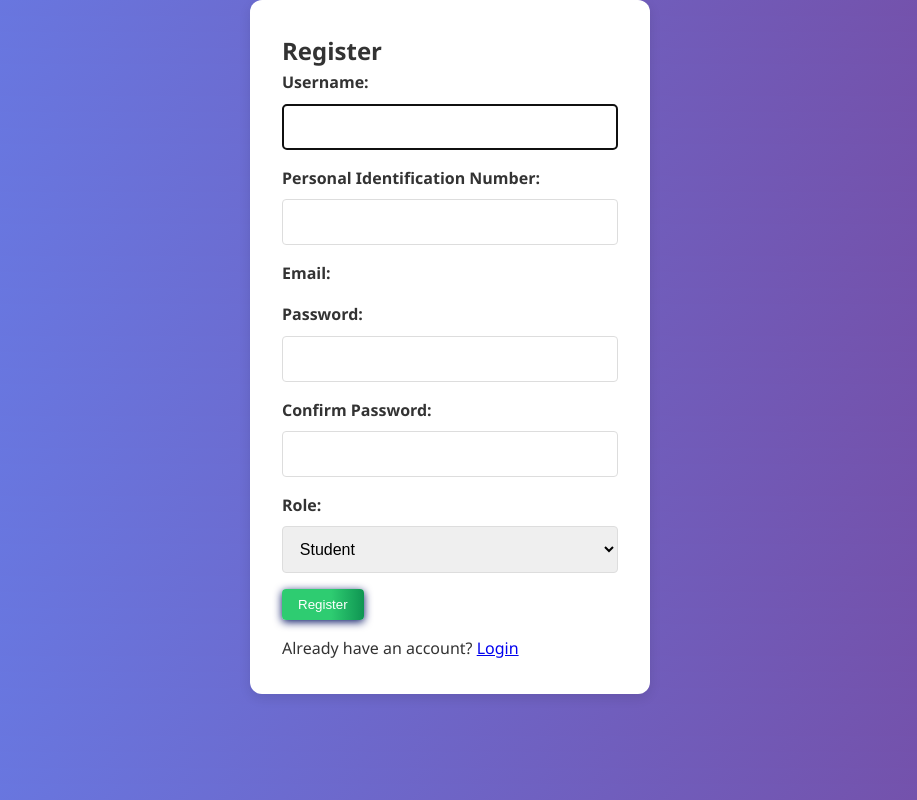
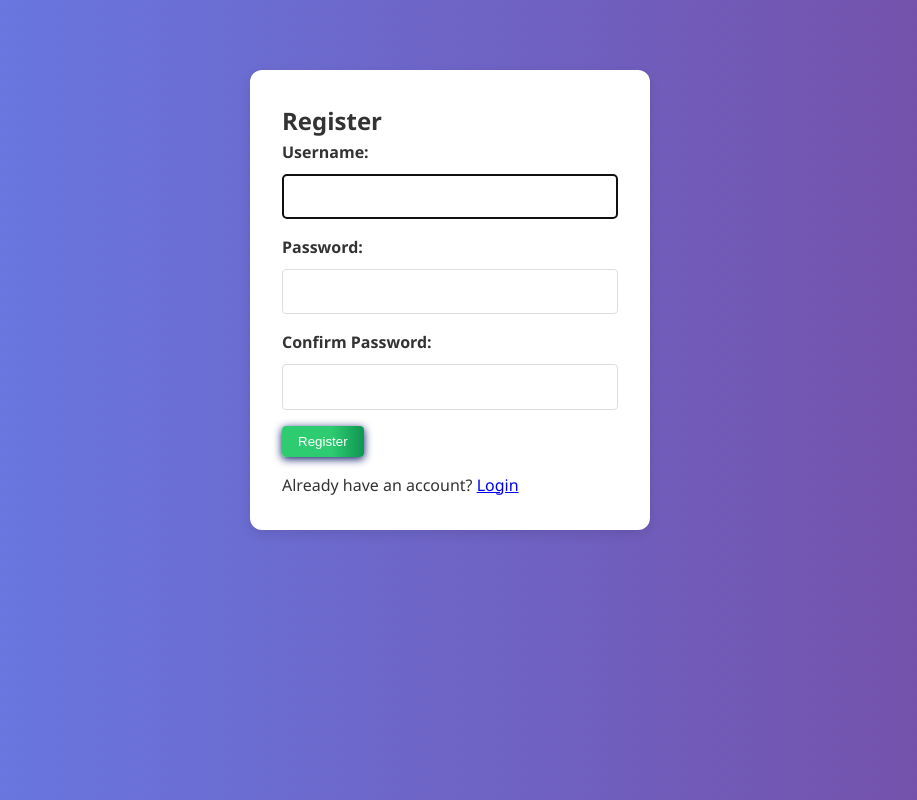
Before and after one commit to Yaneww11/collegeSystem, a Django app: page /register/ in a window 1280 px wide. Shown: the whole page, without its empty margins (190-1107 px from the left). Run offline with Django 5.2, Linux system fonts and the light colour scheme; some libraries are stand-ins or nearby versions.

Commit message:
fix: admin and register form

```diff
--- a/collegeSystem/users/admin.py
+++ b/collegeSystem/users/admin.py
@@ -13,6 +13,7 @@
 @admin.register(User)
 class UserAdmin(BaseUserAdmin, ModelAdmin):
     # Forms loaded from `unfold.forms`
+    list_display = ('username', 'email', 'is_staff', 'is_active')
     form = UserChangeForm
     add_form = UserCreationForm
     change_password_form = AdminPasswordChangeForm
--- a/templates/accounts/register.html
+++ b/templates/accounts/register.html
@@ -28,16 +28,6 @@
                 </div>
 
                 <div class="form-group">
-                    <label for="reg-pin">Personal Identification Number:</label>
-                    <input type="text" id="reg-pin" name="pin" required/>
-                </div>
-
-                <div class="form-group">
-                    <label for="{{ form.email.id_for_label }}">Email:</label>
-                    {{ form.email }}
-                </div>
-
-                <div class="form-group">
                     <label for="{{ form.password1.id_for_label }}">Password:</label>
                     {{ form.password1 }}
                 </div>
@@ -45,16 +35,6 @@
                 <div class="form-group">
                     <label for="{{ form.password2.id_for_label }}">Confirm Password:</label>
                     {{ form.password2 }}
-                </div>
-
-                <div class="form-group">
-                    <label for="reg-role">Role:</label>
-                    <select id="reg-role" name="role" required>
-                        <option value="student">Student</option>
-                        <option value="teacher">Teacher</option>
-                        <option value="department_head">Department Head</option>
-                        <option value="admin">Administrator</option>
-                    </select>
                 </div>
 
                 <button type="submit" class="btn secondary">Register</button>
```
Also changed, not shown: templates/courses/courses.html (+6 -3 lines).
